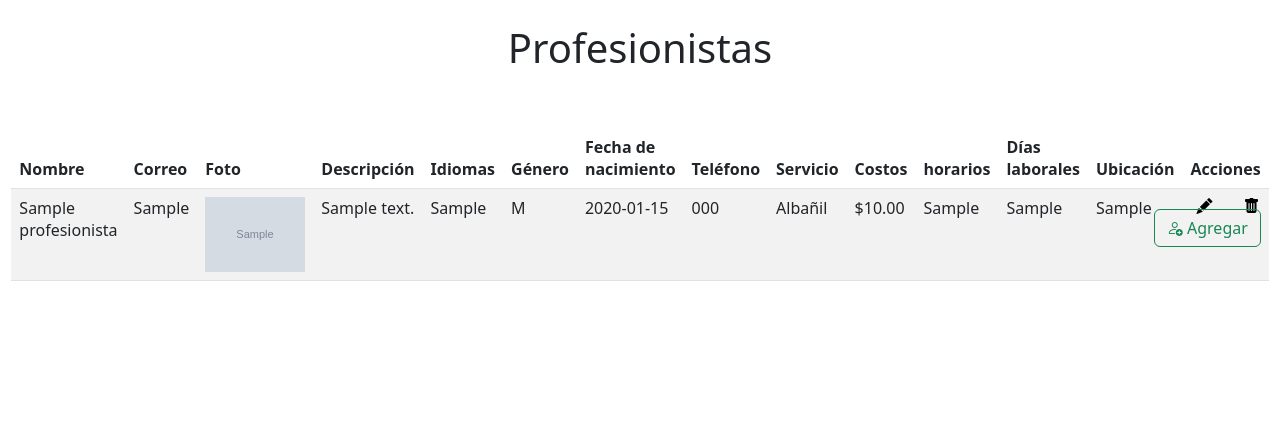
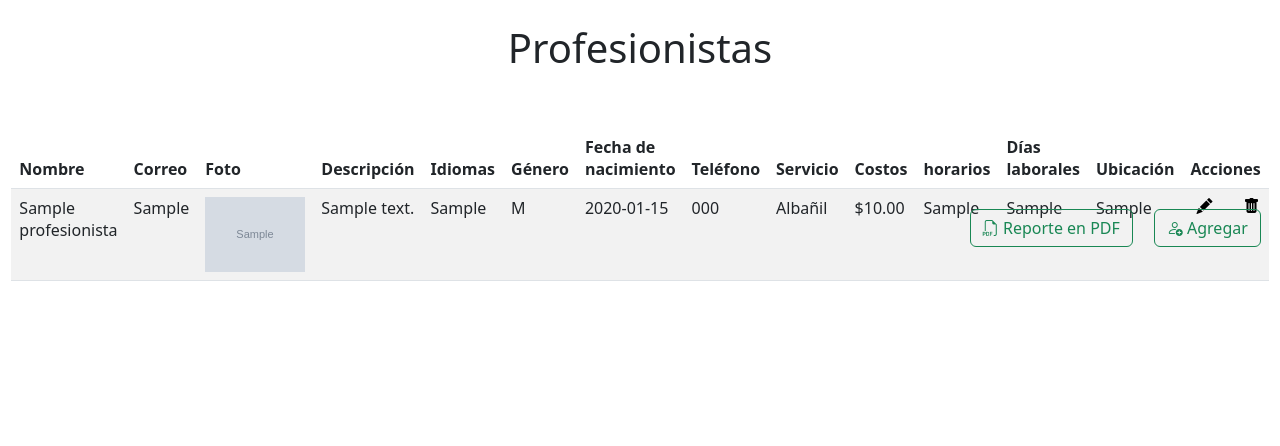
Before and after one commit to Ivan000095/ServiFinder, a PHP site: page /vistas/Profesionistas/index.php in a window 1280 px wide. Shown: the part 75-521 px from the top of the page. Run offline with PHP 8.4, Linux system fonts and the light colour scheme; data comes from the database, SQL or seed files in the repository; tables that the repository leaves empty hold one stand-in row (values such as "Sample post"); grey boxes marked "Sample" are stand-in pictures.

Commit message:
Update index.php

```diff
--- a/vistas/Profesionistas/index.php
+++ b/vistas/Profesionistas/index.php
@@ -12,6 +12,7 @@
             <br>
             <h1 id="titulo">Profesionistas</h1>
             <br>
+            <a href="reporte.php" class="btn btn-outline-success" id="btnrepo"><i class="bi bi-filetype-pdf"></i> Reporte en PDF</a>
             <a href="create.php" class="btn btn-outline-success" id="btnadd"><i class="bi bi-person-add"></i> Agregar</a>
             <br>
             <table class="table table-responsive table-striped" id="tabla-catalogo">
```
